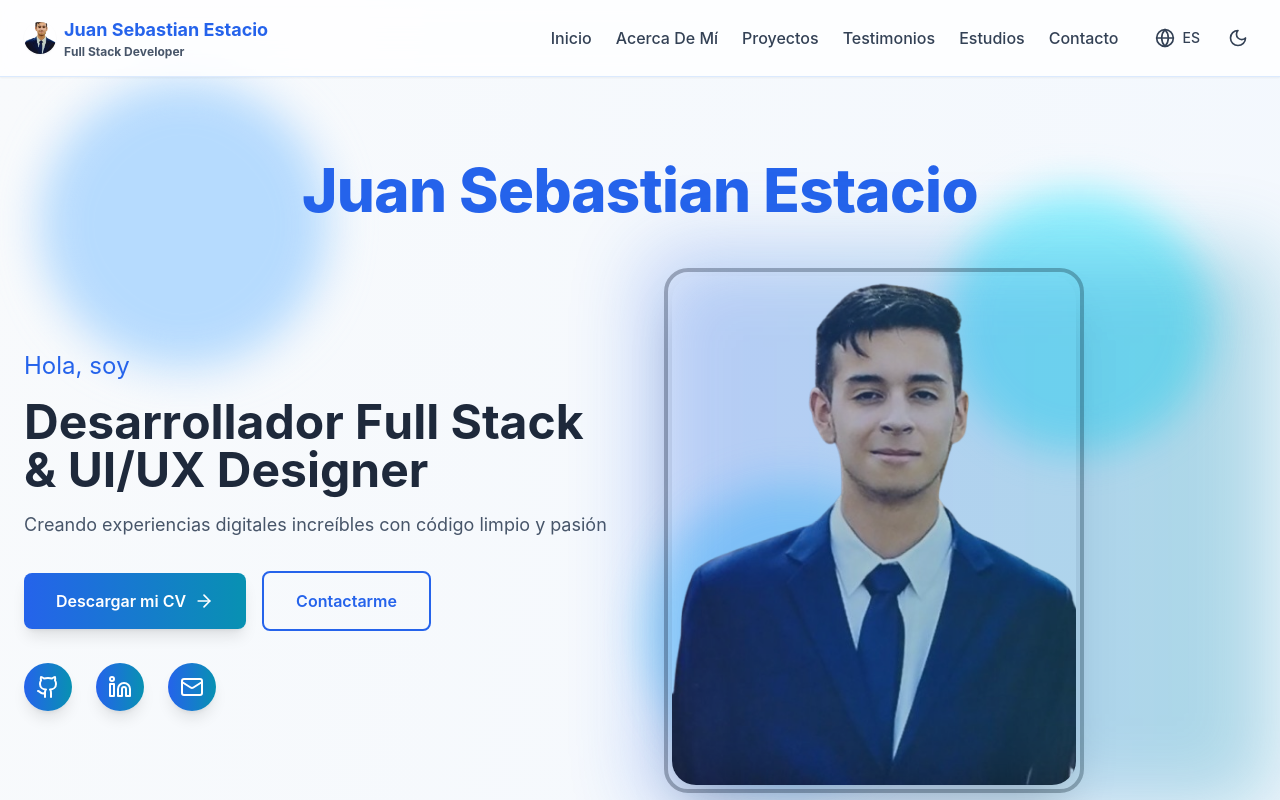
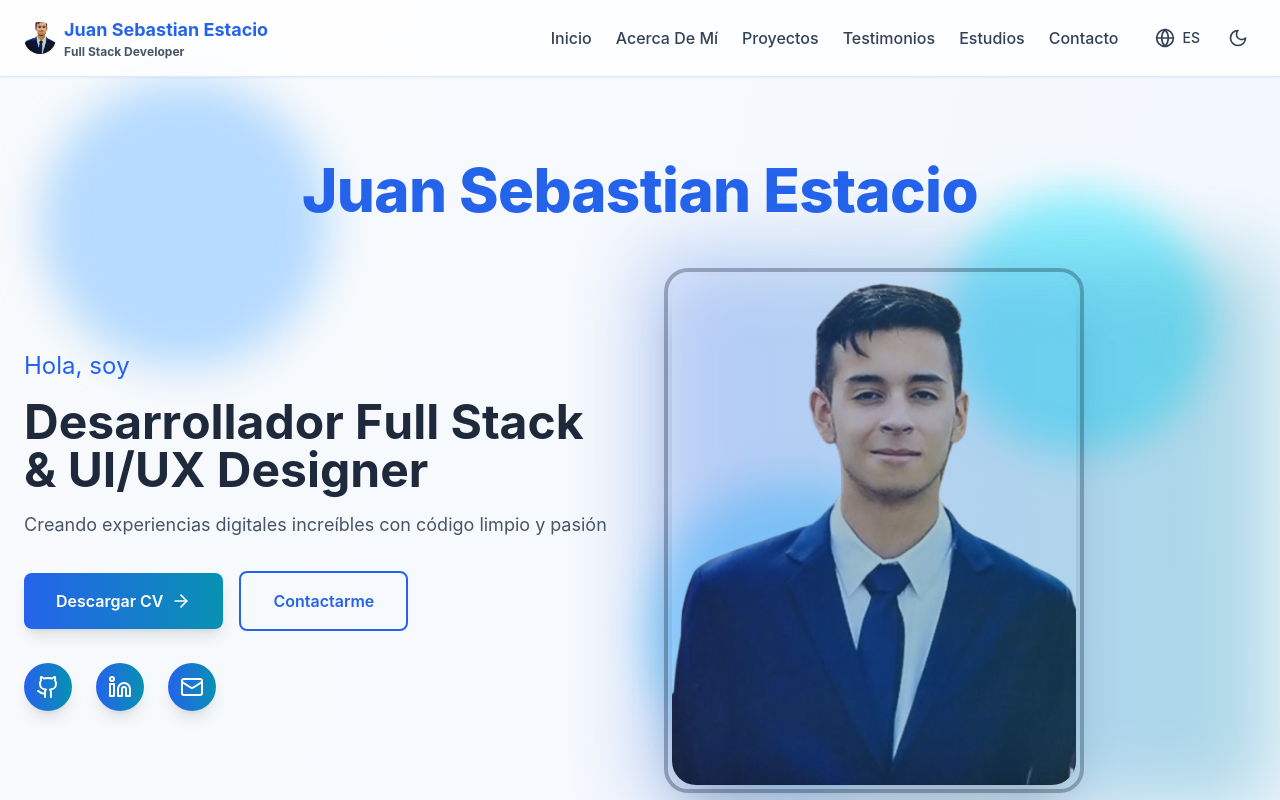
Before and after one commit to JuanSebastianE23/MI_PORTAFOLIO1, a Next.js app: page / in a window 1280 px wide. Shown: the top 800 px of the page. Built offline with nearby package versions, Linux system fonts and the light colour scheme.

Commit message:
subiendo ultimos cambios al portafolio: cambiar texto boton descargar CV

```diff
--- a/app/page.tsx
+++ b/app/page.tsx
@@ -27,7 +27,7 @@ export default function Home() {
       hola: 'Hola, soy',
       role: 'Desarrollador Full Stack & UI/UX Designer',
       subtitle: 'Creando experiencias digitales increíbles con código limpio y pasión',
-      descargarCV: 'Descargar mi CV',
+      descargarCV: 'Descargar CV',
       contactar: 'Contactarme',
       acercaTitulo: 'Acerca de mí',
       herramientas: 'HERRAMIENTAS Y TECNOLOGÍAS',
@@ -84,7 +84,7 @@ export default function Home() {
       hola: 'Hi, I am',
       role: 'Full Stack Developer & UI/UX Designer',
       subtitle: 'Building amazing digital experiences with clean code and passion',
-      descargarCV: 'Download my CV',
+      descargarCV: 'Download CV',
       contactar: 'Get in Touch',
       acercaTitulo: 'About Me',
       herramientas: 'TOOLS & TECHNOLOGIES',
```
